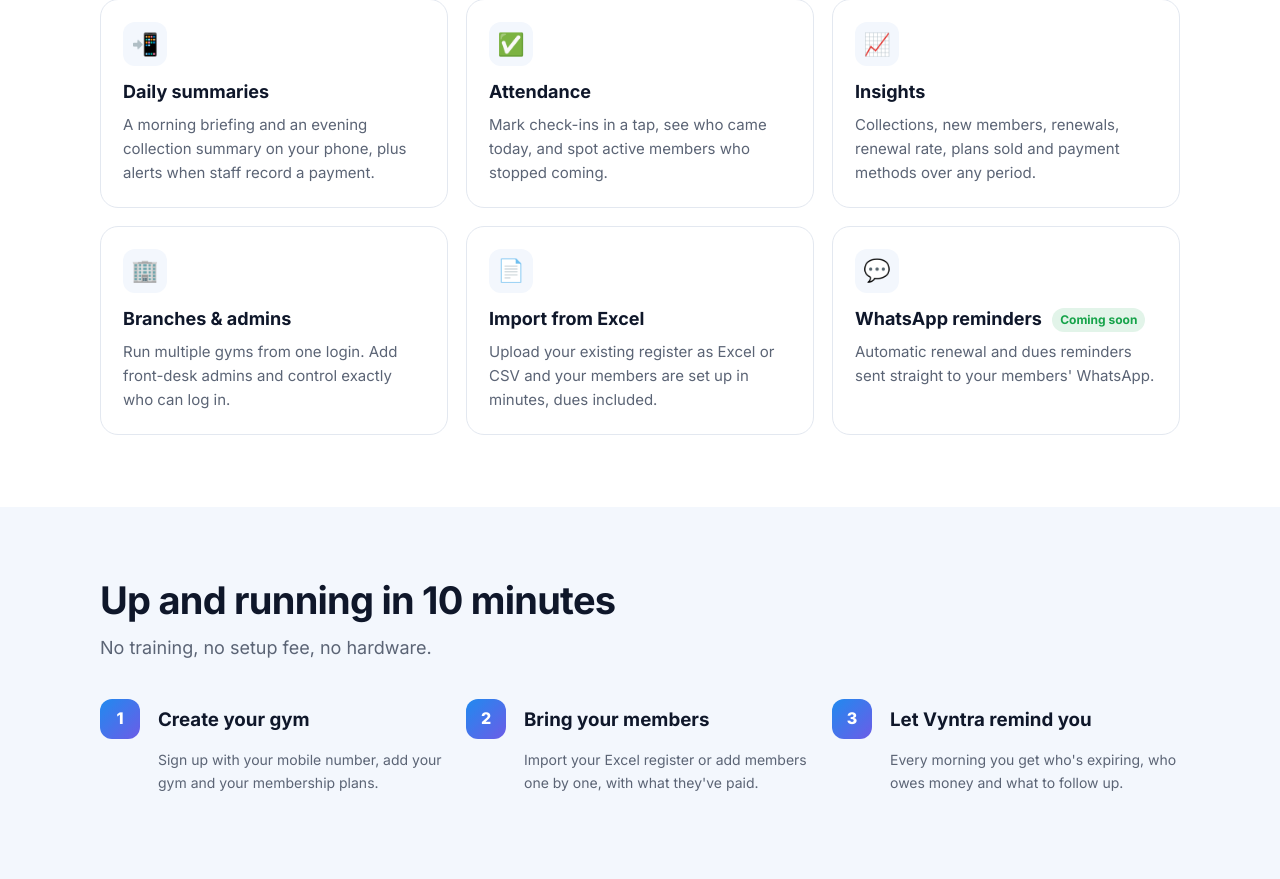
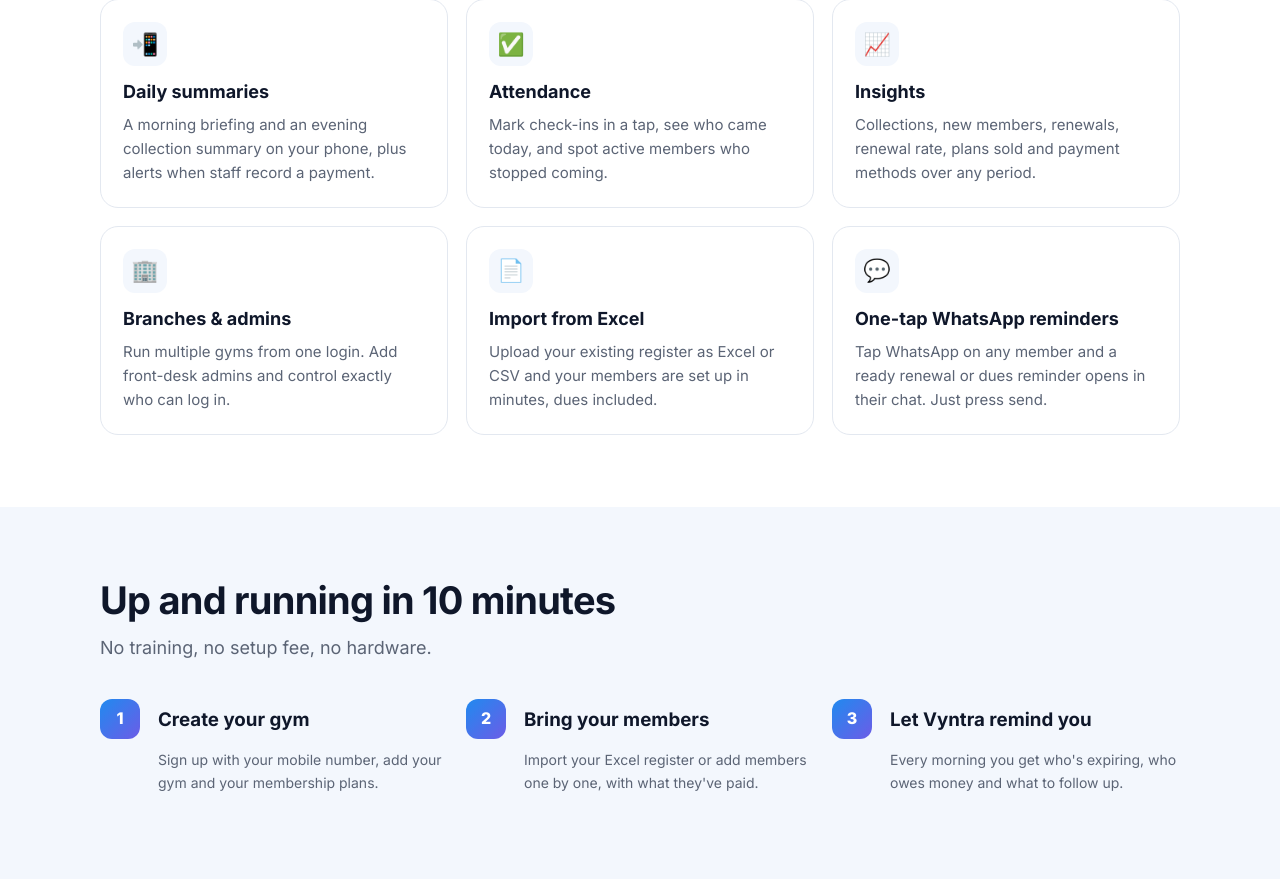
Before and after one commit to Nishanth019/vyntra, a Django app: page / in a window 1280 px wide. Shown: the part 1151-2030 px from the top of the page. Run offline with Django 5.2, Linux system fonts and the light colour scheme; data that the repository does not hold is empty.

Commit message:
Landing page: one-tap WhatsApp reminders instead of automatic ones
Co-Authored-By: Claude Opus 5.5 <noreply@anthropic.com>

```diff
--- a/vyntra/templates/vyntra/landing.html
+++ b/vyntra/templates/vyntra/landing.html
@@ -171,7 +171,7 @@
         <div class="card"><div class="icon">📈</div><h3>Insights</h3><p>Collections, new members, renewals, renewal rate, plans sold and payment methods over any period.</p></div>
         <div class="card"><div class="icon">🏢</div><h3>Branches &amp; admins</h3><p>Run multiple gyms from one login. Add front-desk admins and control exactly who can log in.</p></div>
         <div class="card"><div class="icon">📄</div><h3>Import from Excel</h3><p>Upload your existing register as Excel or CSV and your members are set up in minutes, dues included.</p></div>
-        <div class="card"><div class="icon">💬</div><h3>WhatsApp reminders <span class="badge">Coming soon</span></h3><p>Automatic renewal and dues reminders sent straight to your members' WhatsApp.</p></div>
+        <div class="card"><div class="icon">💬</div><h3>One-tap WhatsApp reminders</h3><p>Tap WhatsApp on any member and a ready renewal or dues reminder opens in their chat. Just press send.</p></div>
       </div>
     </div>
   </section>
```
